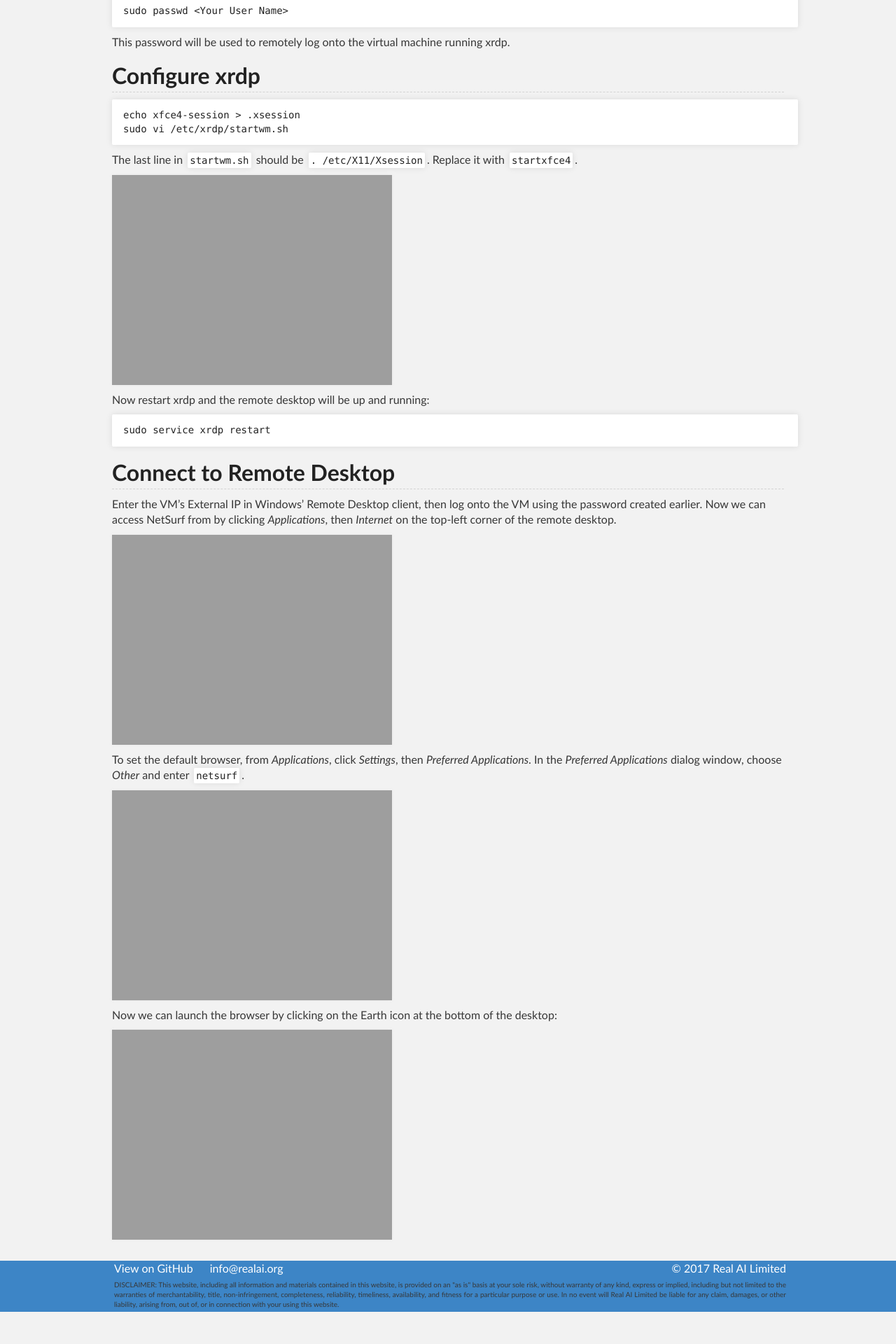
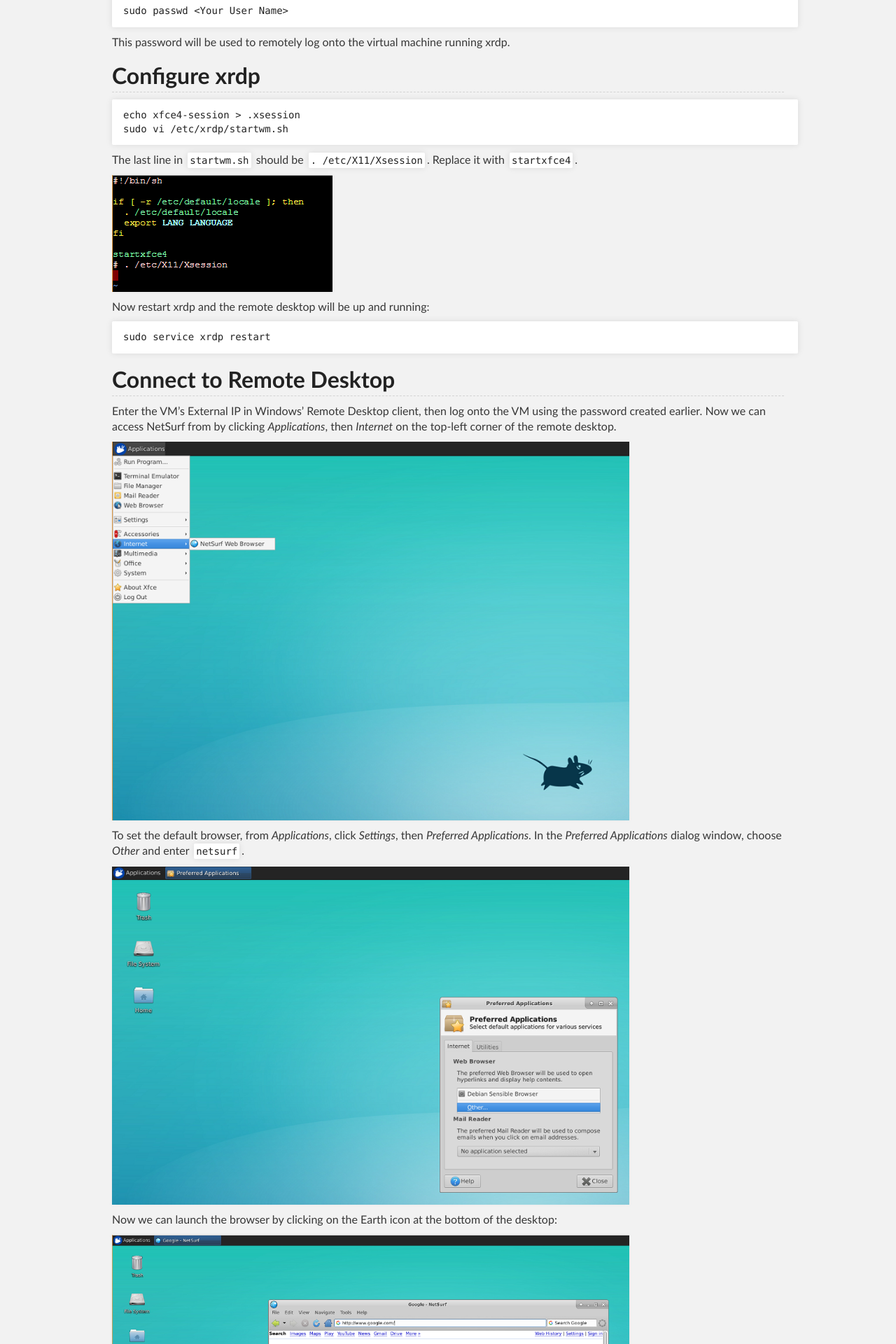
Before and after one commit to Tonywuhk/realai.org, a Jekyll site: the page built from course/lab/rdp-netsurf-xfce4.md, in a window 1280 px wide. Shown: the part 562-2482 px from the top of the page at 70% size. Built offline with Jekyll 4.4.1, drawn with Linux system fonts in a browser that asks for light colours; our own code applies the rules of GitHub Pages for plain Markdown files; the repository's description, which GitHub fills in, is left out; before the commit the page ends 2436 px from its top, so only the background shows below that.

Commit message:
Fix links

```diff
--- a/course/lab/rdp-netsurf-xfce4.md
+++ b/course/lab/rdp-netsurf-xfce4.md
@@ -35,7 +35,7 @@ sudo vi /etc/xrdp/startwm.sh
 
 The last line in `startwm.sh` should be `. /etc/X11/Xsession`. Replace it with `startxfce4`.
 
-![](http://realai.org/course/lab/gce-rdp-netsurf-xfce4-1.png)
+![](http://realai.org/course/lab/rdp-netsurf-xfce4-1.png)
 
 Now restart xrdp and the remote desktop will be up and running:
 
@@ -47,12 +47,12 @@ sudo service xrdp restart
 
 Enter the VM’s External IP in Windows’ Remote Desktop client, then log onto the VM using the password created earlier. Now we can access NetSurf from by clicking *Applications*, then *Internet* on the top-left corner of the remote desktop.
 
-![](http://realai.org/course/lab/gce-rdp-netsurf-xfce4-2.png)
+![](http://realai.org/course/lab/rdp-netsurf-xfce4-2.png)
 
 To set the default browser, from *Applications*, click *Settings*, then *Preferred Applications*. In the *Preferred Applications* dialog window, choose *Other* and enter `netsurf`.
 
-![](http://realai.org/course/lab/gce-rdp-netsurf-xfce4-3.png)
+![](http://realai.org/course/lab/rdp-netsurf-xfce4-3.png)
 
 Now we can launch the browser by clicking on the Earth icon at the bottom of the desktop:
 
-![](http://realai.org/course/lab/gce-rdp-netsurf-xfce4-4.png)
+![](http://realai.org/course/lab/rdp-netsurf-xfce4-4.png)
```
Also changed, not shown: course/google-compute-engine.md (+1 -1 lines), course/lab/gpu-tf-nmt.md (+2 -2 lines).
